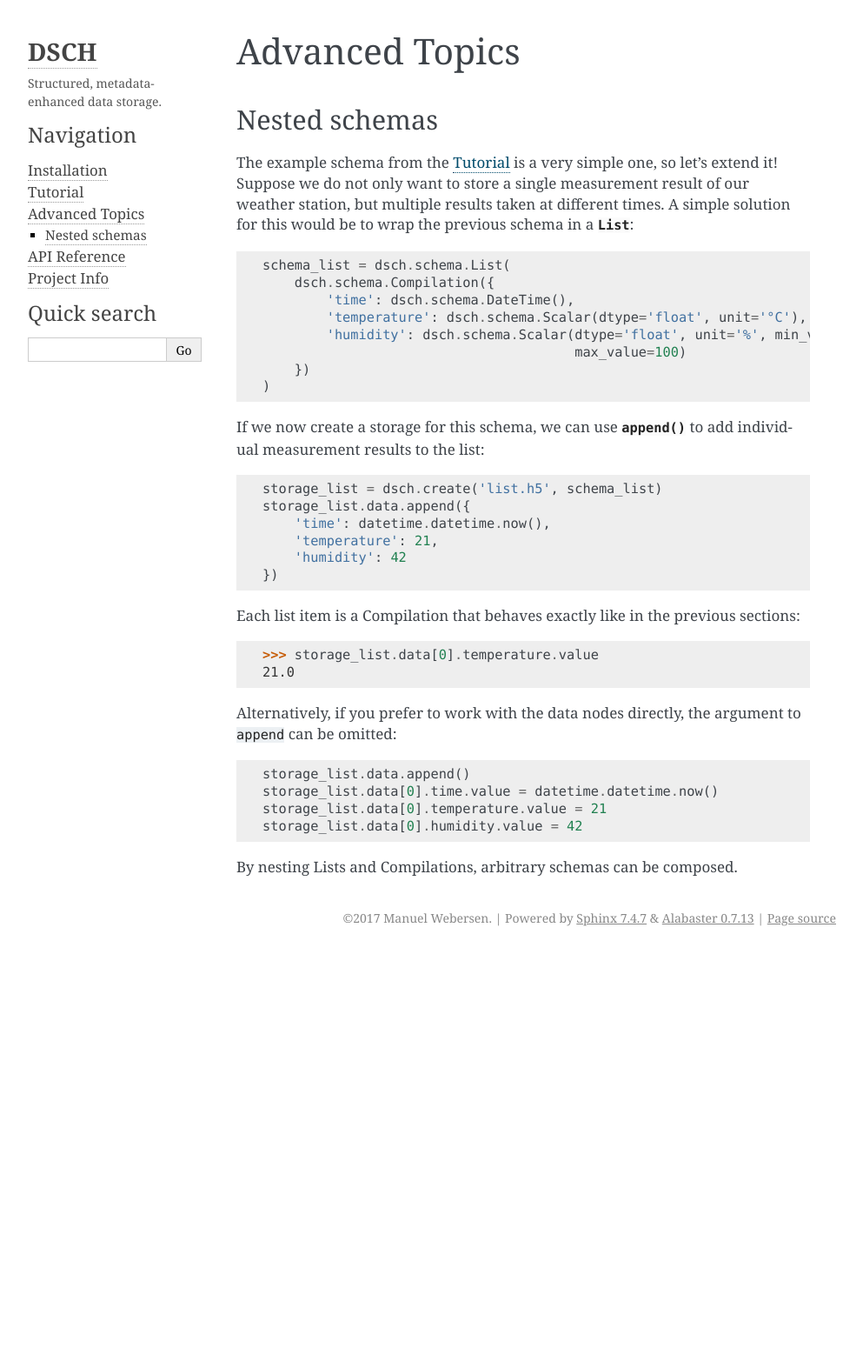
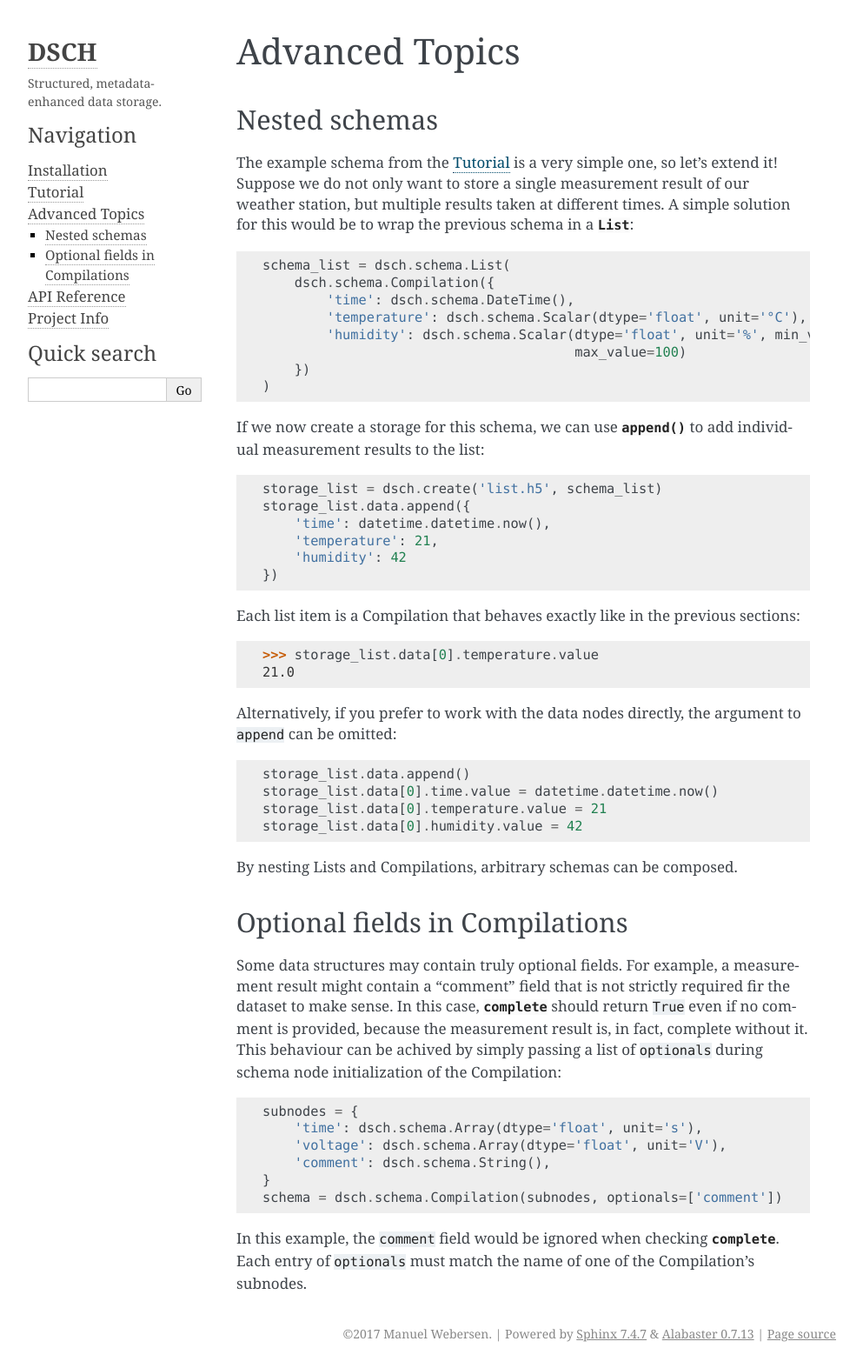
Before and after one commit to emtpb/dsch, a Sphinx documentation site: the page built from doc/advanced.rst, in a window 1280 px wide. Shown: the whole page at 87% size, without its empty margins (148-1141 px from the left). Built offline with Sphinx 7.4.7, drawn with Linux system fonts in a browser that asks for light colours; formulas are drawn with MathJax 3; the version number could not be read and is left out; before the commit the page ends 1095 px from its top, so only the background shows below that.

Commit message:
Describe optional fields in docs.

```diff
--- a/doc/advanced.rst
+++ b/doc/advanced.rst
@@ -41,3 +41,22 @@ Alternatively, if you prefer to work with the data nodes directly, the argument
     storage_list.data[0].humidity.value = 42
 
 By nesting Lists and Compilations, arbitrary schemas can be composed.
+
+
+Optional fields in Compilations
+-------------------------------
+
+Some data structures may contain truly optional fields.
+For example, a measurement result might contain a "comment" field that is not strictly required fir the dataset to make sense.
+In this case, :attr:`~dsch.data.Compilation.complete` should return ``True`` even if no comment is provided, because the measurement result is, in fact, complete without it.
+This behaviour can be achived by simply passing a list of ``optionals`` during schema node initialization of the Compilation::
+
+    subnodes = {
+        'time': dsch.schema.Array(dtype='float', unit='s'),
+        'voltage': dsch.schema.Array(dtype='float', unit='V'),
+        'comment': dsch.schema.String(),
+    }
+    schema = dsch.schema.Compilation(subnodes, optionals=['comment'])
+
+In this example, the ``comment`` field would be ignored when checking :attr:`~dsch.data.Compilation.complete`.
+Each entry of ``optionals`` must match the name of one of the Compilation's subnodes.
```
